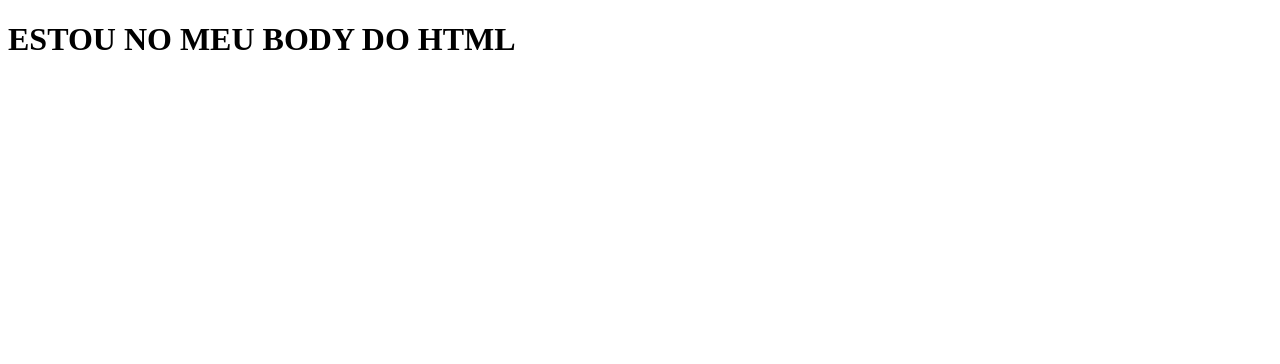
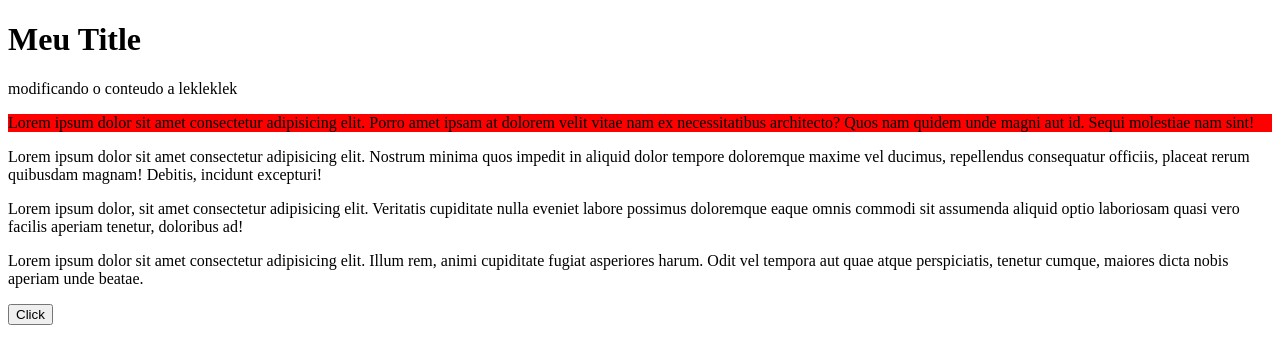
Before and after one commit to TharlisSampaio/programacao, a plain HTML site: page first-week/index.html in a window 1280 px wide. Drawn offline with Linux system fonts and the light colour scheme.

Commit message:
DOM capturar e manipular conteudo

```diff
--- a/first-week/index.html
+++ b/first-week/index.html
@@ -8,6 +8,16 @@
     <script src="js/index.js" defer></script>
 </head>
 <body>
-    <h1>ESTOU NO MEU BODY DO HTML</h1>
+
+
+    <h1 id="titulo">Meu Title</h1>
+    <p class="text">Lorem ipsum dolor sit, amet consectetur adipisicing elit. Quae reprehenderit quia vitae laudantium explicabo dignissimos et ipsa, temporibus excepturi aliquam cupiditate quaerat necessitatibus quo numquam suscipit? Sint voluptates praesentium iusto.</p>
+    <p class="text">Lorem ipsum dolor sit amet consectetur adipisicing elit. Porro amet ipsam at dolorem velit vitae nam ex necessitatibus architecto? Quos nam quidem unde magni aut id. Sequi molestiae nam sint!</p>
+    <p class="text">Lorem ipsum dolor sit amet consectetur adipisicing elit. Nostrum minima quos impedit in aliquid dolor tempore doloremque maxime vel ducimus, repellendus consequatur officiis, placeat rerum quibusdam magnam! Debitis, incidunt excepturi!</p>
+    <p class="text">Lorem ipsum dolor, sit amet consectetur adipisicing elit. Veritatis cupiditate nulla eveniet labore possimus doloremque eaque omnis commodi sit assumenda aliquid optio laboriosam quasi vero facilis aperiam tenetur, doloribus ad!</p>
+    <p class="text">Lorem ipsum dolor sit amet consectetur adipisicing elit. Illum rem, animi cupiditate fugiat asperiores harum. Odit vel tempora aut quae atque perspiciatis, tenetur cumque, maiores dicta nobis aperiam unde beatae.</p>
+
+    <button id="btn">Click</b>
+
 </body>
 </html>
--- a/first-week/js/index.js
+++ b/first-week/js/index.js
@@ -304,3 +304,28 @@ console.log(tenis.showNubmer())
 console.log(tenis.productDetails()) // metodo da classe pai (product)
 
 console.log(shirt.productDetails())
+
+
+
+// DOM
+
+console.log(document.getElementById('titulo'))
+console.log(document.getElementsByClassName('text'))
+
+// apartir da atualização mais adequado
+const texts =  document.querySelectorAll('.text')
+console.log(texts)
+
+texts.forEach((data) => console.log(data))
+
+console.log(texts[0].textContent)
+texts[0].textContent = 'Estou alterando o conteudo do primeiro paragrafo'
+console.log(texts[0].textContent)
+
+texts[0].innerHTML = `<span> modificando o conteudo
+a lekleklek`
+
+texts[1].style.backgroundColor = 'red'
+
+const button = document.querySelectorAll('#btn')
+button.addEventListener('click',() => (texts[3].style.backgroundColor = 'red'))
```
